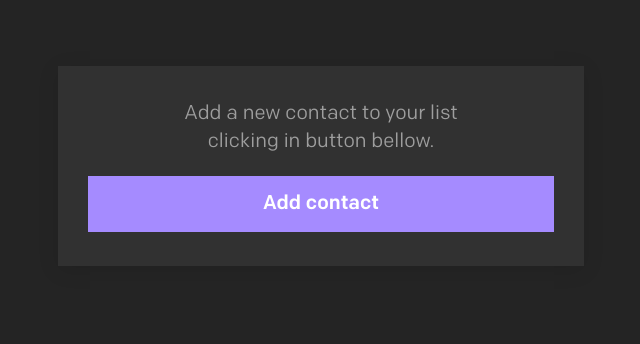
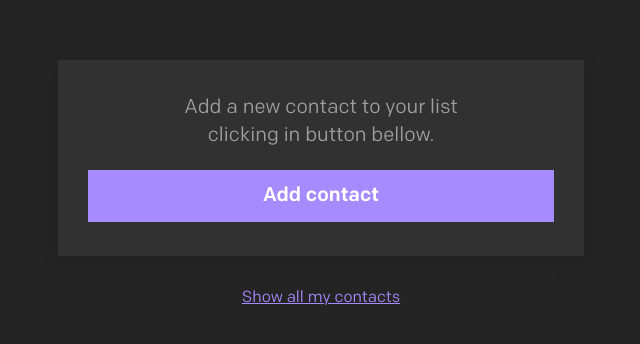
Before and after one commit to felipeemarcon/list-contacts-frontend, a React (Create React App) app: page / in a window 1280 px wide. Shown: the part 234-578 px from the top of the page, without its empty margins (319-959 px from the left). Built offline with nearby package versions, Linux system fonts and the light colour scheme.

Commit message:
chore: add link to show all contacts in home

```diff
--- a/src/components/Content/Content.scss
+++ b/src/components/Content/Content.scss
@@ -1,10 +1,9 @@
-// @import "../../styles/mixins.scss";
-
 .App-Content {
   background-color: var(--color-grey-400);
   padding: var(--space-squish-sm);
   box-shadow: var(--shadow-100);
   min-width: 290px;
+  margin: var(--space-top-md) 0;
   width: 100%;
   display: flex;
   justify-content: center;
--- a/src/pages/Home/index.js
+++ b/src/pages/Home/index.js
@@ -1,13 +1,12 @@
 import React from "react";
+import { Link } from "react-router-dom";
 
 // Style
-import "./index.scss";
+import "./style.scss";
 
 // Components
 import Content from "../../components/Content/Content";
 import Button from "../../components/Button/Button";
-
-// import { Container } from './styles';
 
 export default function Home(props) {
   const handleAddContact = () => {
@@ -20,6 +19,7 @@ export default function Home(props) {
         <p>Add a new contact to your list clicking in button bellow.</p>
         <Button action={handleAddContact} label="Add contact" />
       </Content>
+      <Link to="/contacts">Show all my contacts</Link>
     </div>
   );
 }
--- a/src/pages/Home/index.scss
+++ b/src/pages/Home/style.scss
@@ -1,4 +1,6 @@
 .App-HomeContent {
+  text-align: center;
+
   p {
     font-size: var(--ui-font-size-md);
     line-height: calc(var(--ui-font-size-md) + 8px);
@@ -6,4 +8,9 @@
     max-width: 314px;
     margin: 0 auto;
   }
+
+  > a {
+    display: inline-block;
+    text-align: center;
+  }
 }
--- a/src/styles/variables.scss
+++ b/src/styles/variables.scss
@@ -31,8 +31,9 @@
 
   // -------- SPACINGS -------- //
 
-  --space-squish-xxxsm: 14px 36px;
+  --space-squish-xxxsm: 12px 36px;
   --space-squish-sm: 34px 30px;
+  --space-top-md: 34px;
 
   // -------- SPACINGS -------- //
 
```
